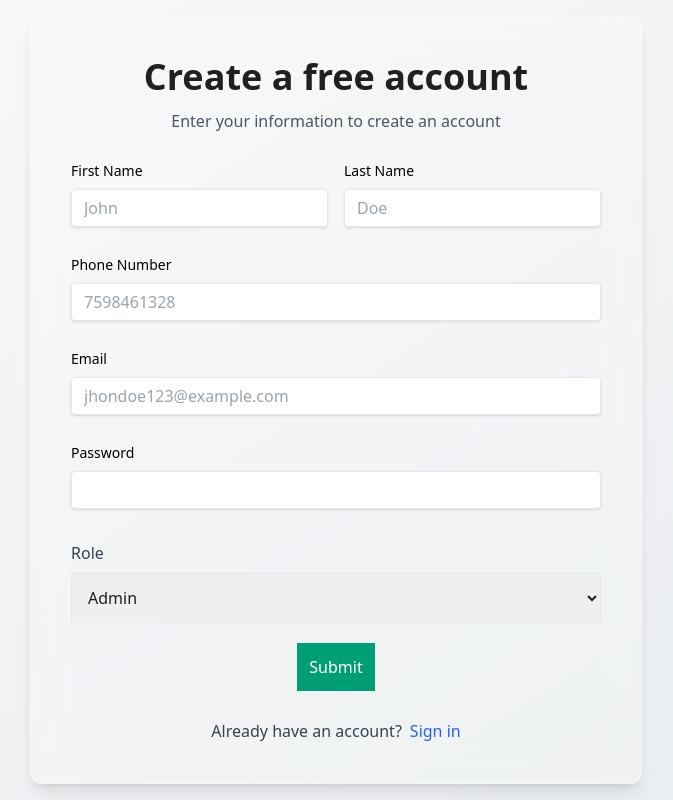
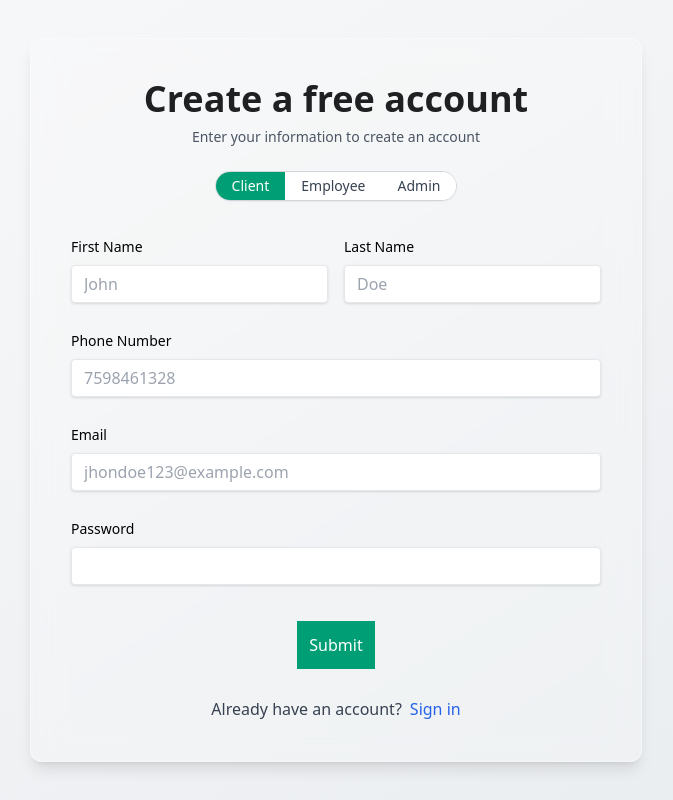
Before and after one commit to DevPatel1023/Manara, a React (Vite) app in the folder frontend/: page /signup in a window 1280 px wide. Shown: the whole page, without its empty margins (304-977 px from the left). Built offline with nearby package versions, Linux system fonts and the light colour scheme.

Commit message:
Role based authentication and minor ui changes

```diff
--- a/frontend/src/App.jsx
+++ b/frontend/src/App.jsx
@@ -36,7 +36,7 @@ const getUserRoleFromToken = () => {
 };
 
 function App() {
-  const userRole = getUserRoleFromToken(); // 🔥 get dynamic role
+  const userRole = getUserRoleFromToken();
 
   return (
     <ThemeProvider>
--- a/frontend/src/components/BottomText.jsx
+++ b/frontend/src/components/BottomText.jsx
@@ -4,10 +4,10 @@ import { Link } from "react-router-dom";
 const BottomText = ({ text, to, title }) => {
   return (
     <div className="mt-4 flex items-center justify-center space-x-2">
-      <p className="text-gray-700">{text}</p>
+      <p className="text-gray-700 dark:text-white">{text}</p>
       <Link
         to={to}
-        className="text-blue-600 hover:text-blue-800 hover:underline transition-colors duration-300"
+        className="text-blue-600 hover:text-blue-800 dark:text-blue-400 hover:underline transition-colors duration-300"
       >
         {title}
       </Link>
--- /dev/null
+++ b/frontend/src/components/RoleToggle.jsx
@@ -0,0 +1,28 @@
+import React from "react";
+
+const RoleToggle = ({ selectedRole, onChange }) => {
+  const roles = ["client", "employee", "admin"];
+
+  return (
+    <div className="flex justify-center w-full mt-6 mb-6">
+      <div className="inline-flex rounded-full overflow-hidden border border-gray-300 dark:border-gray-600 shadow-sm">
+        {roles.map((role) => (
+          <button
+            key={role}
+            type="button"
+            onClick={() => onChange(role)}
+            className={`py-1 px-4 text-sm capitalize transition-colors ${
+              selectedRole === role
+                ? "bg-[#009e74] text-white"
+                : "bg-white dark:bg-[#1e2022] text-gray-700 dark:text-gray-300 hover:bg-gray-100 dark:hover:bg-[#2a2d30]"
+            }`}
+          >
+            {role}
+          </button>
+        ))}
+      </div>
+    </div>
+  );
+};
+
+export default RoleToggle;
--- a/frontend/src/components/SideBar.jsx
+++ b/frontend/src/components/SideBar.jsx
@@ -59,16 +59,16 @@ const Sidebar = ({ role = "client" }) => {
         icon: <CreditCard size={20} />,
         path: "/dashboard/admin/po",
       },
-      {
-        name: "Customers",
-        icon: <Users size={20} />,
-        path: "/dashboard/admin/customers",
-      },
-      {
-        name: "Employees",
-        icon: <Users size={20} />,
-        path: "/dashboard/admin/employees",
-      },
+      // {
+      //   name: "Customers",
+      //   icon: <Users size={20} />,
+      //   path: "/dashboard/admin/customers",
+      // },
+      // {
+      //   name: "Employees",
+      //   icon: <Users size={20} />,
+      //   path: "/dashboard/admin/employees",
+      // },
     ]
 
     const clientItems = [
@@ -107,21 +107,21 @@ const Sidebar = ({ role = "client" }) => {
         icon: <ClipboardList size={20} />,
         path: "/dashboard/employee/rfq",
       },
-      {
-        name: "Calendar",
-        icon: <Calendar size={20} />,
-        path: "/dashboard/employee/calendar",
-      },
-      {
-        name: "Messages",
-        icon: <MessageSquare size={20} />,
-        path: "/dashboard/employee/messages",
-      },
-      {
-        name: "Customers",
-        icon: <Users size={20} />,
-        path: "/dashboard/employee/customers",
-      },
+      // {
+      //   name: "Calendar",
+      //   icon: <Calendar size={20} />,
+      //   path: "/dashboard/employee/calendar",
+      // },
+      // {
+      //   name: "Messages",
+      //   icon: <MessageSquare size={20} />,
+      //   path: "/dashboard/employee/messages",
+      // },
+      // {
+      //   name: "Customers",
+      //   icon: <Users size={20} />,
+      //   path: "/dashboard/employee/customers",
+      // },
     ]
 
     switch (role) {
--- a/frontend/src/components/SubHeading.jsx
+++ b/frontend/src/components/SubHeading.jsx
@@ -1,10 +1,8 @@
-import React from 'react';
-
-const SubHeading = ({ style, subtitle }) => {
+const SubHeading = ({ subtitle, className }) => {
   return (
-    <h5 className={`${style} text-gray-600 dark:text-gray-300 mt-3 mb-4`}>
+    <p className={`${className} text-gray-600 dark:text-gray-300 mt-2 text-sm`}>
       {subtitle}
-    </h5>
+    </p>
   );
 };
 
--- a/frontend/src/pages/Signin.jsx
+++ b/frontend/src/pages/Signin.jsx
@@ -6,12 +6,15 @@ import SubHeading from "../components/SubHeading";
 import InputBox from "../components/InputBox";
 import Button from "../components/Button";
 import BottomText from "../components/BottomText";
+import RoleToggle from "../components/RoleToggle";
 
 const Signin = () => {
   const navigate = useNavigate();
   const [formValue, setFormValue] = useState({
     email: "",
     password: "",
+    role: "client", // Default to client role
+    accessId: "",
   });
   const [error, setError] = useState("");
 
@@ -19,6 +22,15 @@ const Signin = () => {
     setFormValue({
       ...formValue,
       [e.target.name]: e.target.value,
+    });
+  };
+
+  const handleRoleChange = (role) => {
+    setFormValue({
+      ...formValue,
+      role: role,
+      // Clear accessId when switching to client role
+      accessId: role === "client" ? "" : formValue.accessId
     });
   };
 
@@ -44,10 +56,13 @@ const Signin = () => {
   };
 
   return (
-    <div className="flex justify-center items-center h-screen bg-gradient-to-br from-[#f8f9fa] to-[#e9ecef]">
-      <div className="w-auto p-10 rounded-xl bg-white/20 backdrop-blur-lg border border-white/40 shadow-lg flex flex-col justify-center items-center">
-        <Heading title="Sign In" style="text-4xl text-[#1e2022] font-bold" />
-        <SubHeading subtitle="Enter your information and login into account" />
+    <div className="flex justify-center items-center h-screen bg-gradient-to-br from-[#f8f9fa] to-[#e9ecef] dark:from-[#1a1c1e] dark:to-[#121314]">
+      <div className="w-auto p-10 rounded-xl bg-white/20 dark:bg-white/10 backdrop-blur-lg border border-white/40 shadow-lg flex flex-col justify-center items-center">
+        <Heading title="Sign In" style="text-4xl text-[#1e2022] dark:text-white font-bold" />
+        <SubHeading subtitle="Enter your information and login into account" className="text-gray-600 dark:text-gray-300" />
+
+        {/* Role Toggle Button - Right after heading/subheading */}
+        <RoleToggle selectedRole={formValue.role} onChange={handleRoleChange} />
 
         {error && <p className="text-red-500 text-sm">{error}</p>}
 
@@ -69,7 +84,7 @@ const Signin = () => {
           onChange={handleChange}
         />
 
-        {formValue.role === "admin" || "employee" && (
+        {(formValue.role === "admin" || formValue.role === "employee") && (
           <InputBox
             title="AccessId"
             type="text"
@@ -90,6 +105,7 @@ const Signin = () => {
           text="Don't have an account? Create one"
           to="/signup"
           title="Sign up"
+          className="text-gray-600 dark:text-gray-300"
         />
       </div>
     </div>
--- a/frontend/src/pages/Signup.jsx
+++ b/frontend/src/pages/Signup.jsx
@@ -6,6 +6,8 @@ import SubHeading from "../components/SubHeading";
 import InputBox from "../components/InputBox";
 import Button from "../components/Button";
 import BottomText from "../components/BottomText";
+import RoleToggle from "../components/RoleToggle";
+
 const Signup = () => {
   const navigate = useNavigate();
 
@@ -15,7 +17,7 @@ const Signup = () => {
     phoneNo: "",
     email: "",
     password: "",
-    role: "", // ✅ Default role
+    role: "client", // Default to client role
   });
 
   const [error, setError] = useState("");
@@ -24,6 +26,13 @@ const Signup = () => {
     setFormValue({
       ...formValue,
       [e.target.name]: e.target.value,
+    });
+  };
+
+  const handleRoleChange = (role) => {
+    setFormValue({
+      ...formValue,
+      role: role,
     });
   };
 
@@ -44,6 +53,7 @@ const Signup = () => {
     }
 
     try {
+      console.log(formValue);
       const response = await axios.post(
         "http://localhost:3000/api/v1/users/signup",
         formValue
@@ -61,10 +71,13 @@ const Signup = () => {
   };
 
   return (
-    <div className="flex justify-center items-center h-screen bg-gradient-to-br from-[#f8f9fa] to-[#e9ecef]">
-      <div className="w-auto p-10 rounded-xl bg-white/20 backdrop-blur-lg border border-white/40 shadow-lg flex flex-col justify-center items-center">
+    <div className="flex justify-center items-center h-screen bg-gradient-to-br from-[#f8f9fa] to-[#e9ecef] dark:from-[#1a1c1e] dark:to-[#121314]">
+      <div className="w-auto p-10 rounded-xl bg-white/20 dark:bg-[#2c2f33] backdrop-blur-lg border border-white/40 dark:border-gray-600 shadow-lg flex flex-col justify-center items-center">
         <Heading title="Create a free account" style="text-4xl text-[#1e2022] font-bold" />
         <SubHeading subtitle="Enter your information to create an account" className="text-gray-600" />
+
+        {/* Role Toggle Button - Right after heading/subheading */}
+        <RoleToggle selectedRole={formValue.role} onChange={handleRoleChange} />
 
         {error && <p className="text-red-500 text-sm">{error}</p>}
 
@@ -115,28 +128,13 @@ const Signup = () => {
           onChange={handleChange}
         />
 
-        {/* ✅ Role Selection Dropdown */}
-        <div className="w-full mt-4">
-          <label className="block text-gray-700 font-medium mb-2">Role</label>
-          <select
-            name="role"
-            value={formValue.role}
-            onChange={handleChange}
-            className="w-full p-3 border rounded-md focus:outline-none focus:ring-2 focus:ring-[#009e74] focus:border-transparent"
-          >
-            <option value="admin">Admin</option>
-            <option value="employee">Employee</option>
-            <option value="client">Client</option>
-          </select>
-        </div>
-
         <Button
           title="Submit"
           onClick={handleSubmit}
           style="bg-[#009e74] text-center text-white rounded-md hover:bg-[#008e68] mt-5 w-full mb-3 p-3"
         />
 
-        <BottomText text="Already have an account?" to="/signin" title="Sign in" className="text-gray-600" />
+        <BottomText text="Already have an account?" to="/signin" title="Sign in" className="text-gray-600 dark:text-gray-300" />
       </div>
     </div>
   );
```
Also changed, not shown: frontend/src/components/Heading.jsx (+3 -6 lines), 1 other file (tests, documents, lock files or other folders).
